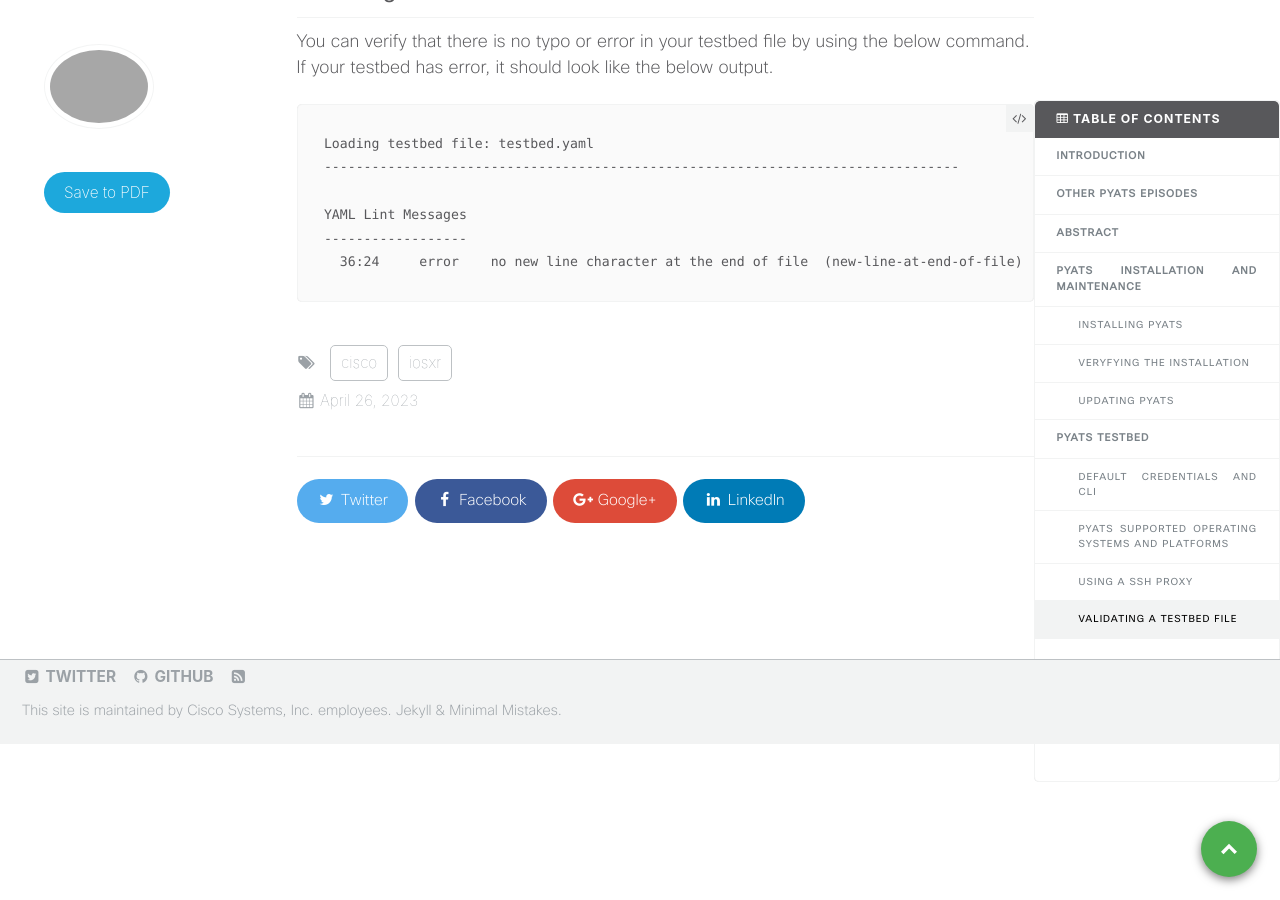
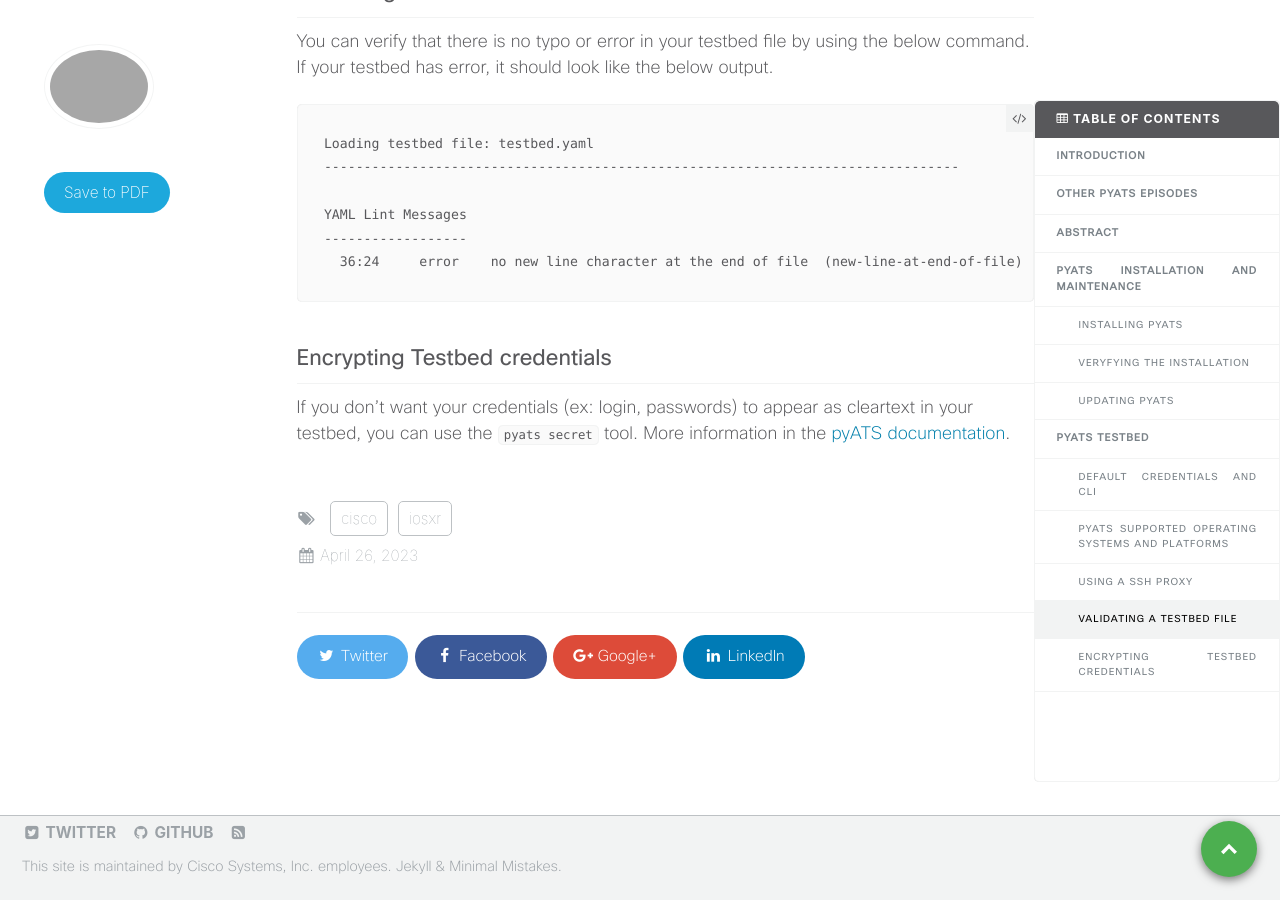
Before and after one commit to xrdocs/programmability, a Jekyll site: the page built from _tutorials/pyats-series-tips-and-tricks.md, in a window 1280 px wide and 900 px high, scrolled down 6782 px. Built offline with Jekyll 4.4.1, drawn with Linux system fonts in a browser that asks for light colours; comment, search, counter and statistics services are not loaded.

Commit message:
Update pyats-series-tips-and-tricks.md

````diff
--- a/_tutorials/pyats-series-tips-and-tricks.md
+++ b/_tutorials/pyats-series-tips-and-tricks.md
@@ -241,3 +241,7 @@ YAML Lint Messages
 ------------------
   36:24     error    no new line character at the end of file  (new-line-at-end-of-file)
 ```
+
+## Encrypting Testbed credentials
+
+If you don't want your credentials (ex: login, passwords) to appear as cleartext in your testbed, you can use the `pyats secret` tool. More information in the [pyATS documentation](https://pubhub.devnetcloud.com/media/pyats/docs/cli/pyats_secret.html).
````
